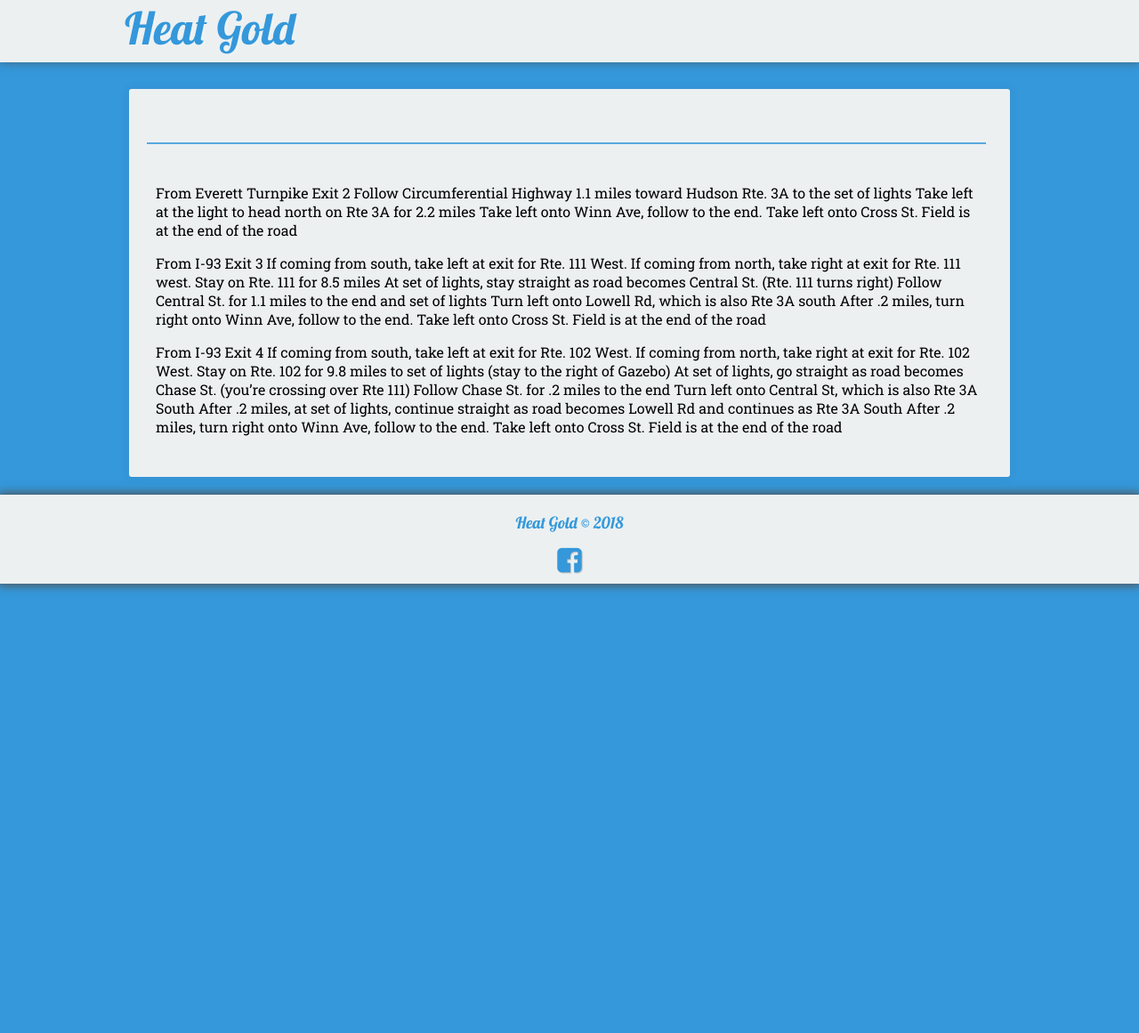
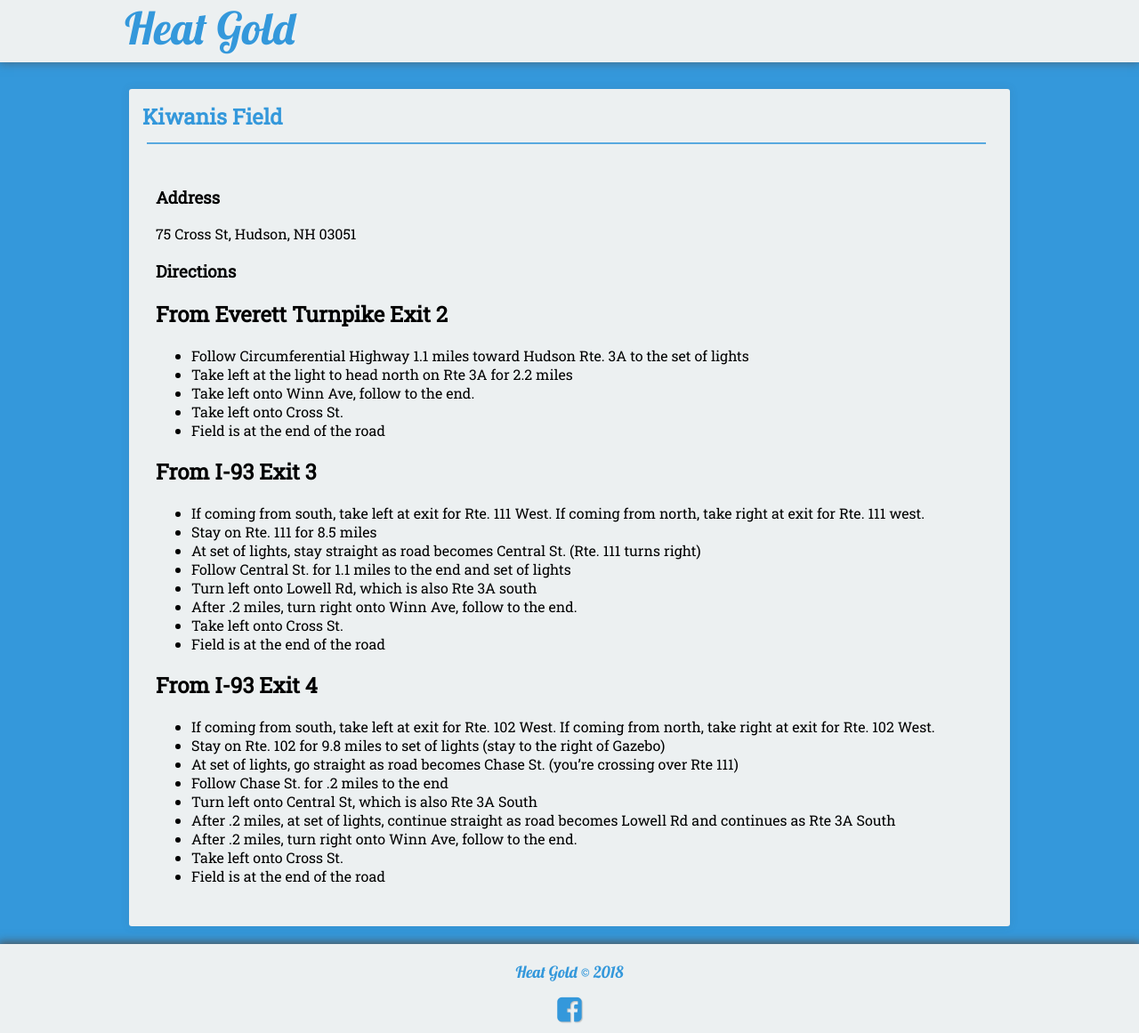
Before and after one commit to seanmerrow/ecf, a Jekyll site: the page built from fields/kiwanis.md, in a window 1280 px wide. Shown: the whole page at 89% size. Built offline with Jekyll 4.4.1, drawn with Linux system fonts in a browser that asks for light colours; nearby versions of some CDN libraries; our own code applies the rules of GitHub Pages for plain Markdown files; before the commit the page ends 900 px from its top, so only the background shows below that.

Commit message:
Update kiwanis.md

```diff
--- a/fields/kiwanis.md
+++ b/fields/kiwanis.md
@@ -1,29 +1,41 @@
+---
+layout: post
+title: Kiwanis Field
+description: Kiwanis Field
+excerpt: "Kiwanis Field"
+---
+### Address
+75 Cross St, Hudson, NH 03051
 
+### Directions
 
-From Everett Turnpike Exit 2
-Follow Circumferential Highway 1.1 miles toward Hudson Rte. 3A to the set of lights
-Take left at the light to head north on Rte 3A for 2.2 miles
-Take left onto Winn Ave, follow to the end.
-Take left onto Cross St.
-Field is at the end of the road
+## From Everett Turnpike Exit 2
 
-From I-93 Exit 3
-If coming from south, take left at exit for Rte. 111 West. If coming from north, take right at exit for Rte. 111 west.
-Stay on Rte. 111 for 8.5 miles
-At set of lights, stay straight as road becomes Central St. (Rte. 111 turns right)
-Follow Central St. for 1.1 miles to the end and set of lights
-Turn left onto Lowell Rd, which is also Rte 3A south
-After .2 miles, turn right onto Winn Ave, follow to the end.
-Take left onto Cross St.
-Field is at the end of the road
+* Follow Circumferential Highway 1.1 miles toward Hudson Rte. 3A to the set of lights
+* Take left at the light to head north on Rte 3A for 2.2 miles
+* Take left onto Winn Ave, follow to the end.
+* Take left onto Cross St.
+* Field is at the end of the road
 
-From I-93 Exit 4
-If coming from south, take left at exit for Rte. 102 West. If coming from north, take right at exit for Rte. 102 West.
-Stay on Rte. 102 for 9.8 miles to set of lights (stay to the right of Gazebo)
-At set of lights, go straight as road becomes Chase St. (you're crossing over Rte 111)
-Follow Chase St. for .2 miles to the end
-Turn left onto Central St, which is also Rte 3A South
-After .2 miles, at set of lights, continue straight as road becomes Lowell Rd and continues as Rte 3A South
-After .2 miles, turn right onto Winn Ave, follow to the end.
-Take left onto Cross St.
-Field is at the end of the road
+## From I-93 Exit 3
+
+* If coming from south, take left at exit for Rte. 111 West. If coming from north, take right at exit for Rte. 111 west.
+* Stay on Rte. 111 for 8.5 miles
+* At set of lights, stay straight as road becomes Central St. (Rte. 111 turns right)
+* Follow Central St. for 1.1 miles to the end and set of lights
+* Turn left onto Lowell Rd, which is also Rte 3A south
+* After .2 miles, turn right onto Winn Ave, follow to the end.
+* Take left onto Cross St.
+* Field is at the end of the road
+
+## From I-93 Exit 4
+
+* If coming from south, take left at exit for Rte. 102 West. If coming from north, take right at exit for Rte. 102 West.
+* Stay on Rte. 102 for 9.8 miles to set of lights (stay to the right of Gazebo)
+* At set of lights, go straight as road becomes Chase St. (you're crossing over Rte 111)
+* Follow Chase St. for .2 miles to the end
+* Turn left onto Central St, which is also Rte 3A South
+* After .2 miles, at set of lights, continue straight as road becomes Lowell Rd and continues as Rte 3A South
+* After .2 miles, turn right onto Winn Ave, follow to the end.
+* Take left onto Cross St.
+* Field is at the end of the road
```
